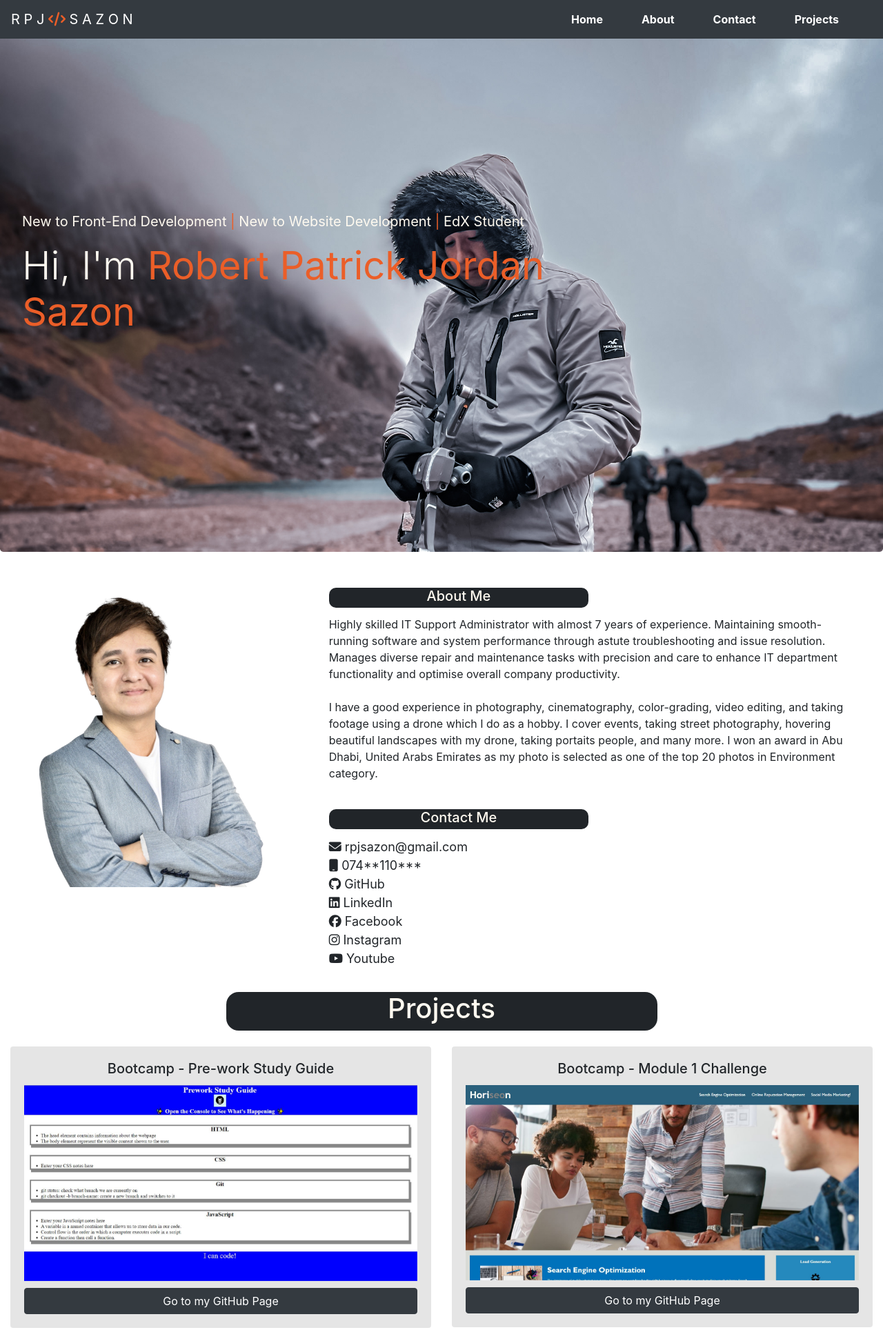
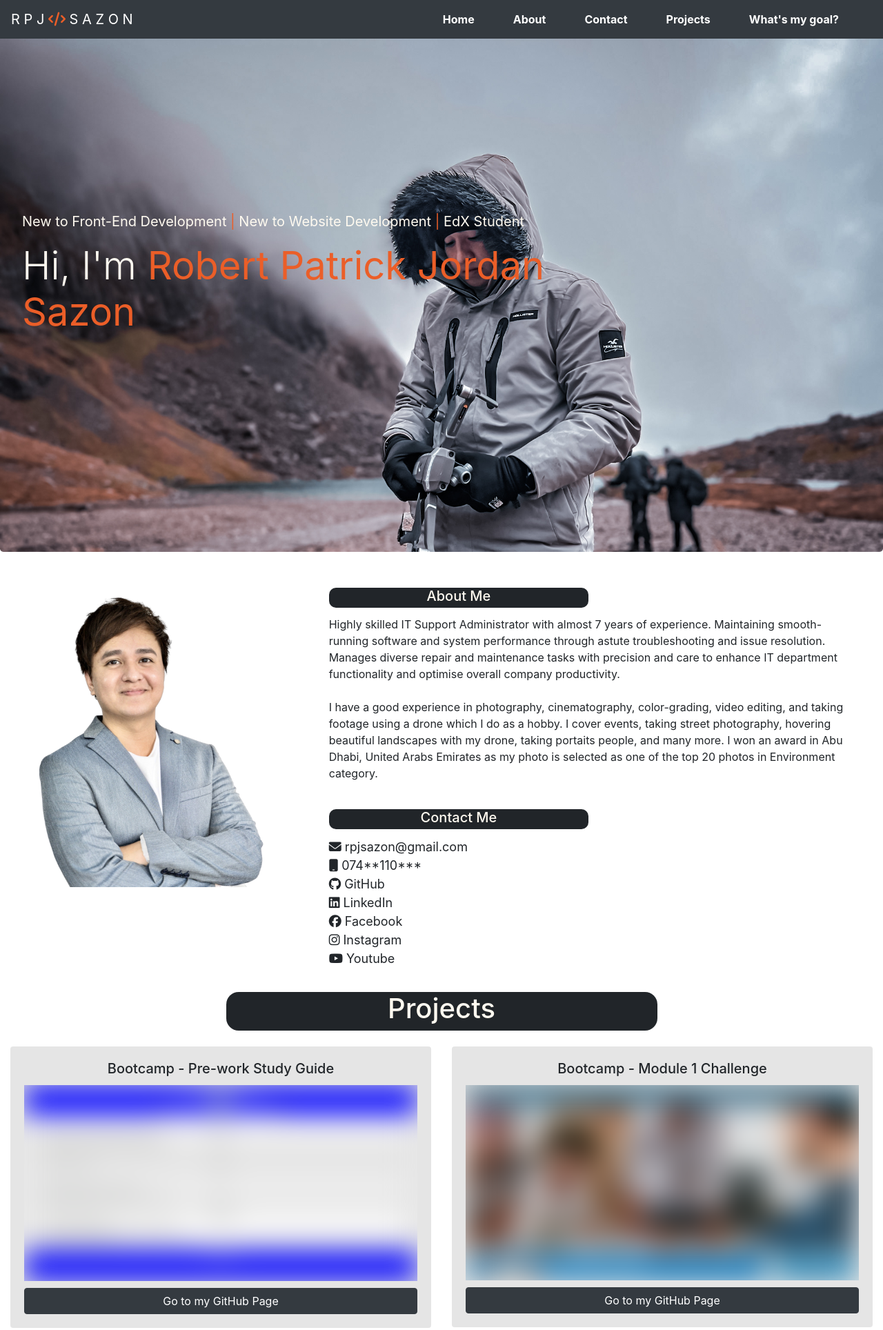
Before and after one commit to rpjsazon/Bootstrap-Portolio, a plain HTML site: page index.html in a window 1280 px wide. Shown: the top 1928 px of the page at 69% size. Drawn offline with nearby package versions, Linux system fonts and the light colour scheme.

Commit message:
added blurred to project images

```diff
--- a/css/style.css
+++ b/css/style.css
@@ -105,6 +105,16 @@
   margin-bottom: 30px;
 }
 
+/* Carousel Transition Blurred */
+.carousel-item img {
+  filter: blur(20px);
+  transition: 0.5s;
+}
+
+.carousel-item img:hover {
+  filter: blur(0);
+}
+
 /* Skill Section Styling */
 
 
--- a/index.html
+++ b/index.html
@@ -32,6 +32,9 @@
         </li>
         <li class="nav-item active">
           <a class="nav-link" href="#projects">Projects <span class="sr-only">(current)</span></a>
+        </li>
+        <li class="nav-item active">
+          <a class="nav-link" href="#skill">What's my goal? <span class="sr-only">(current)</span></a>
         </li>
         <!-- Temporary Disabled
         <li class="nav-item dropdown">
@@ -199,7 +202,7 @@
   </section>
 
   <!--Skill Section-->
-  <section id="Skill">
+  <section id="skill">
     <div class="container-fluid">
 
     </div>
```
